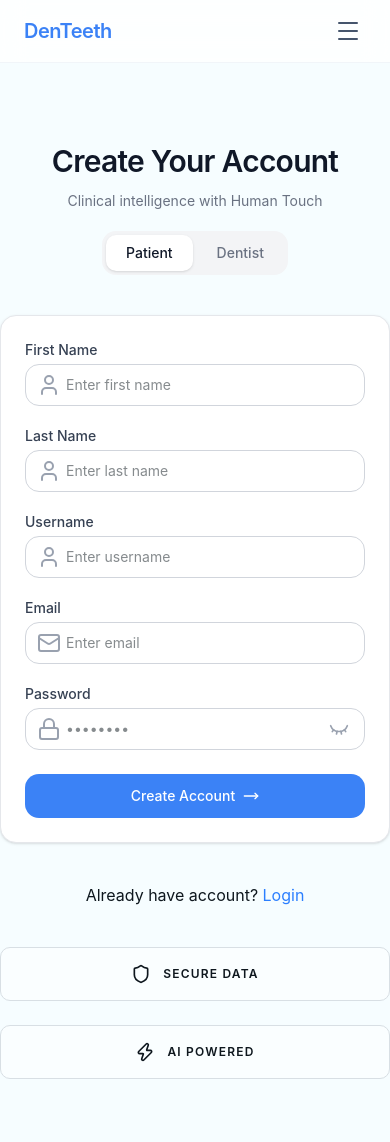
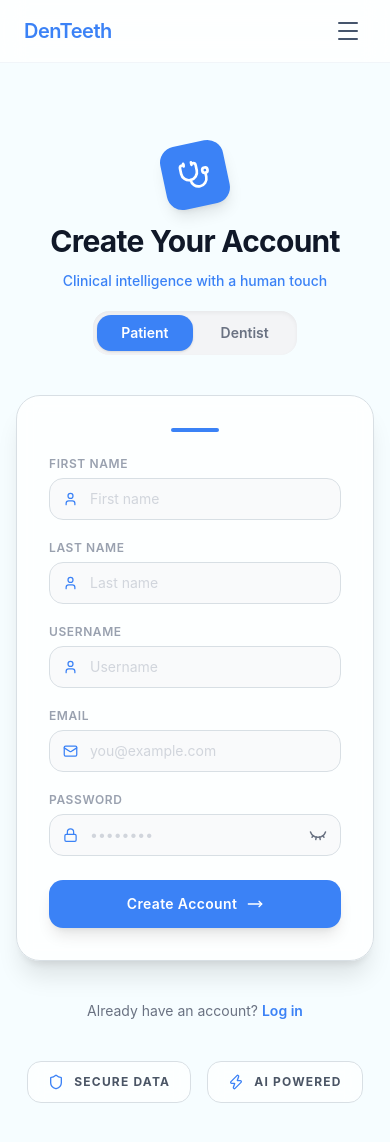
Before and after one commit to phanreach/frontend-DenTeeth, a React (Vite) app: page /sign-up in a window 390 px wide. Shown: the top 1142 px of the page. Built offline with nearby package versions, Linux system fonts and the light colour scheme.

Commit message:
fix: design auth form

```diff
--- a/src/auth/login.tsx
+++ b/src/auth/login.tsx
@@ -1,12 +1,25 @@
 import { useState } from "react";
-import { Eye, EyeClosed, Lock, Shield, User, Zap } from "lucide-react";
+import {
+  Eye,
+  EyeClosed,
+  Lock,
+  Shield,
+  User,
+  Zap,
+  MoveRight,
+  Stethoscope,
+} from "lucide-react";
+
 import Navbar from "../components/nav-bar";
 import useLogin from "../components/hook/auth/use-login";
+
 import { zodResolver } from "@hookform/resolvers/zod";
+
 import {
   loginSchema,
   type LoginSchema,
 } from "../components/lib/schema/login-schema";
+
 import { useForm } from "react-hook-form";
 
 export default function Login() {
@@ -33,91 +46,159 @@ export default function Login() {
   return (
     <div>
       <Navbar />
-      <div className="max-w-xl mx-auto space-y-10 py-20">
+
+      <div className="max-w-xl mx-auto space-y-10 py-20 px-4">
         {/* Header */}
         <div className="text-center space-y-3">
-          <h1 className="font-semibold text-3xl tracking-tight text-gray-900">
+          <div className="flex justify-center mb-4">
+            <div className="w-16 h-16 rounded-2xl bg-primary flex items-center justify-center shadow-lg rotate-6 transition-all duration-500 ease-in-out">
+              <span className="text-white text-2xl flex items-center justify-center">
+                <Stethoscope className="w-8 h-8" />
+              </span>
+            </div>
+          </div>
+
+          <h1 className="font-bold text-3xl tracking-tight text-gray-900">
             Welcome Back
           </h1>
-          <p className="text-gray-500 text-sm">
-            Clinical intelligence with Human Touch
+
+          <p className="text-sm font-medium text-primary transition-all duration-500">
+            Clinical intelligence with a human touch
           </p>
         </div>
 
-        {/* Form Card */}
-        <div className="bg-white border border-gray-200 shadow-sm rounded-2xl p-6 space-y-5">
-          <form onSubmit={handleSubmit(onSubmit)}>
+        {/* Form */}
+        <form
+          onSubmit={handleSubmit(onSubmit)}
+          className="bg-white/80 backdrop-blur-sm border shadow-xl rounded-3xl p-8 space-y-6 transition-all duration-500"
+        >
+          <div className="h-1 w-12 rounded-full mx-auto bg-primary transition-all duration-500" />
+
           {/* Username */}
-            <div>
-              <label className="text-sm font-medium text-gray-700 mb-1 block">
+          <div className="group">
+            <label className="text-xs font-semibold text-gray-400 uppercase tracking-wider mb-1.5 block">
               Username
             </label>
+
             <div className="relative">
-                <User className="absolute left-3 top-1/2 -translate-y-1/2 text-gray-400" />
+              <User
+                size={15}
+                className="absolute left-3.5 top-1/2 -translate-y-1/2 text-primary transition-colors duration-300"
+              />
+
               <input
                 type="text"
                 placeholder="john_doe"
                 {...register("username")}
-                  className="w-full border border-gray-300 rounded-xl py-2.5 pl-10 pr-3 text-sm focus:ring-2 focus:ring-blue-500 focus:border-blue-500 outline-none transition"
+                className="w-full bg-gray-50 border rounded-xl py-2.5 pl-10 pr-3 text-sm outline-none transition-all duration-300 placeholder:text-gray-300 focus:border-primary"
               />
+            </div>
+
             {errors.username && (
-                  <p className="text-red-500 text-sm mt-1">
+              <p className="text-red-400 text-xs mt-1.5">
                 {errors.username.message}
               </p>
             )}
           </div>
-            </div>
 
-            <div>
-              <div className="flex items-center justify-between mb-1">
-                <label className="text-sm font-medium text-gray-700">
+          {/* Password */}
+          <div className="group">
+            <div className="flex items-center justify-between mb-1.5">
+              <label className="text-xs font-semibold text-gray-400 uppercase tracking-wider">
                 Password
               </label>
+
               <a
                 href="/forgot-password"
-                  className="text-xs text-blue-500 hover:underline"
+                className="text-xs font-medium text-primary hover:underline underline-offset-2"
               >
                 Forgot password?
               </a>
             </div>
-              <div className="relative mb-2">
-                <Lock className="absolute left-3 top-1/2 -translate-y-1/2 text-gray-400" />
+
+            <div className="relative">
+              <Lock
+                size={15}
+                className="absolute left-3.5 top-1/2 -translate-y-1/2 text-primary transition-colors duration-300"
+              />
+
               <input
                 type={showPassword ? "text" : "password"}
                 placeholder="••••••••"
                 {...register("password")}
-                  className="w-full border border-gray-300 rounded-xl py-2.5 pl-10 pr-10 text-sm focus:ring-2 focus:ring-blue-500 focus:border-blue-500 outline-none transition"
+                className="w-full bg-gray-50 border rounded-xl py-2.5 pl-10 pr-11 text-sm outline-none transition-all duration-300 placeholder:text-gray-300 focus:border-primary"
               />
+
+              <button
+                type="button"
+                className="absolute right-3.5 top-1/2 -translate-y-1/2 text-gray-500 transition-colors duration-300"
+                onClick={() => setShowPassword((prev) => !prev)}
+              >
+                {showPassword ? <Eye size={18} /> : <EyeClosed size={18} />}
+              </button>
+            </div>
+
             {errors.password && (
-                  <p className="text-red-500 text-sm mt-1">
+              <p className="text-red-400 text-xs mt-1.5">
                 {errors.password.message}
               </p>
             )}
-                <button
-                  type="button"
-                  className="absolute right-4 top-1/2 transform -translate-y-1/2 text-gray-400 hover:text-gray-700 focus:outline-none"
-                  onClick={() => setShowPassword((prev) => !prev)}
-                >
-                  {showPassword ? <Eye size={20} /> : <EyeClosed size={20} />}
-                </button>
-              </div>
           </div>
 
+          {/* Submit */}
           <button
             type="submit"
-              className="w-full bg-blue-600 hover:bg-blue-700 text-white font-medium text-sm py-2.5 rounded-xl transition-all duration-200"
+            disabled={loginMutation.isPending}
+            className="w-full py-3.5 rounded-xl flex items-center justify-center gap-2.5 text-white font-semibold text-sm tracking-wide shadow-lg hover:shadow-xl active:scale-[0.98] transition-all duration-300 disabled:opacity-60 disabled:cursor-not-allowed bg-primary"
           >
+            {loginMutation.isPending ? (
+              <>
+                <svg
+                  className="animate-spin h-4 w-4 text-white"
+                  xmlns="http://www.w3.org/2000/svg"
+                  fill="none"
+                  viewBox="0 0 24 24"
+                >
+                  <circle
+                    className="opacity-25"
+                    cx="12"
+                    cy="12"
+                    r="10"
+                    stroke="currentColor"
+                    strokeWidth="4"
+                  />
+                  <path
+                    className="opacity-75"
+                    fill="currentColor"
+                    d="M4 12a8 8 0 018-8v8z"
+                  />
+                </svg>
+                Signing in...
+              </>
+            ) : (
+              <>
                 Sign In
+                <MoveRight className="w-4 h-4" />
+              </>
+            )}
           </button>
-          </form>
+
+          {/* Divider */}
           <div className="flex items-center gap-3">
             <div className="flex-1 h-px bg-gray-200" />
-            <span className="text-xs text-gray-400 font-medium">OR</span>
+
+            <span className="text-xs text-gray-400 font-medium uppercase tracking-widest">
+              OR
+            </span>
+
             <div className="flex-1 h-px bg-gray-200" />
           </div>
 
           {/* Google Login */}
-          <button className="w-full flex items-center justify-center gap-3 border border-gray-300 rounded-xl py-2.5 text-sm font-medium text-gray-700 hover:bg-gray-50 transition-all duration-200">
+          <button
+            type="button"
+            className="w-full flex items-center justify-center gap-3 border bg-white hover:bg-gray-50 rounded-xl py-3 text-sm font-medium text-gray-700 transition-all duration-300"
+          >
             <svg className="w-4 h-4" viewBox="0 0 24 24">
               <path
                 fill="#4285F4"
@@ -138,34 +219,38 @@ export default function Login() {
             </svg>
             Continue with Google
           </button>
+        </form>
+
+        {/* Footer */}
+        <div className="text-center text-sm text-gray-500">
+          Don't have an account?{" "}
+          <a
+            href="/sign-up"
+            className="font-semibold text-primary hover:underline underline-offset-2 transition-colors duration-300"
+          >
+            Sign up
+          </a>
         </div>
 
-        <div className="text-center">
-          <p className="text-sm text-gray-500">
-            Don't have an account?{" "}
-            <a href="/sign-up" className="text-blue-500 hover:underline">
-              Sign up
-            </a>
-          </p>
-        </div>
-
-        <div className="flex flex-wrap justify-center gap-6">
+        {/* Badges */}
+        <div className="flex flex-wrap justify-center gap-4">
           {[
             {
-              icon: <Shield className="text-success w-5 h-5" />,
-              label: "SECURE DATA",
+              icon: <Shield className="w-4 h-4" />,
+              label: "Secure Data",
             },
             {
-              icon: <Zap className="text-success w-5 h-5" />,
-              label: "AI POWERED",
+              icon: <Zap className="w-4 h-4" />,
+              label: "AI Powered",
             },
           ].map(({ icon, label }) => (
             <div
               key={label}
-              className="flex items-center gap-3 p-4 bg-white/50 rounded-lg border justify-center w-full md:w-auto md:min-w-48"
+              className="flex items-center gap-2.5 px-5 py-3 bg-white/70 backdrop-blur-sm rounded-xl border transition-all duration-500 text-primary"
             >
               {icon}
-              <span className="text-xs font-semibold tracking-widest uppercase">
+
+              <span className="text-xs font-bold tracking-widest uppercase text-gray-600">
                 {label}
               </span>
             </div>
--- a/src/auth/signup.tsx
+++ b/src/auth/signup.tsx
@@ -8,6 +8,7 @@ import {
   MoveRight,
   Eye,
   EyeClosed,
+  Stethoscope,
 } from "lucide-react";
 
 import Navbar from "../components/nav-bar";
@@ -43,28 +44,44 @@ export default function SignUp() {
     }
   };
 
+  const isDentist = role === "DENTIST";
+
   return (
     <div>
       <Navbar />
 
-      <div className="max-w-xl mx-auto space-y-10 py-20">
+      <div className="max-w-xl mx-auto space-y-10 py-20 px-4">
         <div className="text-center space-y-3">
-          <h1 className="font-semibold text-3xl tracking-tight text-gray-900">
+          <div className="flex justify-center mb-4">
+            <div
+              className={`w-16 h-16 rounded-2xl bg-primary flex items-center justify-center shadow-lg transition-all duration-500 ease-in-out ${
+                isDentist ? "rotate-12" : "-rotate-12"
+              }`}
+            >
+              <span className="text-white text-2xl flex items-center justify-center">
+                {isDentist ? "🦷" : <Stethoscope className="w-8 h-8" />}
+              </span>
+            </div>
+          </div>
+
+          <h1 className="font-bold text-3xl tracking-tight text-gray-900">
             Create Your Account
           </h1>
 
-          <p className="text-gray-500 text-sm">
-            Clinical intelligence with Human Touch
+          <p className="text-sm font-medium transition-all duration-500 text-primary">
+            {isDentist
+              ? "Join as a dental professional"
+              : "Clinical intelligence with a human touch"}
           </p>
 
           <div className="flex justify-center pt-2">
-            <div className="bg-gray-100 p-1 rounded-xl flex gap-1">
+            <div className="bg-gray-100 p-1 rounded-2xl flex gap-1 shadow-inner">
               <button
                 type="button"
                 onClick={() => setRole("PATIENT")}
-                className={`px-5 py-2 text-sm rounded-lg font-medium transition-all duration-200 ${
-                  role === "PATIENT"
-                    ? "bg-white shadow-sm text-gray-900"
+                className={`px-6 py-2 text-sm rounded-xl font-semibold transition-all duration-300 ${
+                  !isDentist
+                    ? "bg-primary text-white shadow-sm"
                     : "text-gray-500 hover:text-gray-700"
                 }`}
               >
@@ -74,9 +91,9 @@ export default function SignUp() {
               <button
                 type="button"
                 onClick={() => setRole("DENTIST")}
-                className={`px-5 py-2 text-sm rounded-lg font-medium transition-all duration-200 ${
-                  role === "DENTIST"
-                    ? "bg-white shadow-sm text-gray-900"
+                className={`px-6 py-2 text-sm rounded-xl font-semibold transition-all duration-300 ${
+                  isDentist
+                    ? "bg-primary text-white shadow-sm"
                     : "text-gray-500 hover:text-gray-700"
                 }`}
               >
@@ -88,124 +105,129 @@ export default function SignUp() {
 
         <form
           onSubmit={handleSubmit(onSubmit)}
-          className="bg-white border border-gray-200 shadow-sm rounded-2xl p-6 space-y-6"
+          className="bg-white/80 backdrop-blur-sm border shadow-xl rounded-3xl p-8 space-y-6 transition-all duration-500"
         >
+          <div
+            className={`h-1 rounded-full mx-auto transition-all duration-500 ${
+              isDentist ? "w-20 bg-primary" : "w-12 bg-primary"
+            }`}
+          />
+
           <div className="grid grid-cols-1 md:grid-cols-2 gap-5">
-            <div>
-              <label className="text-sm font-medium text-gray-700 mb-1 block">
+            <div className="group">
+              <label className="text-xs font-semibold text-gray-400 uppercase tracking-wider mb-1.5 block">
                 First Name
               </label>
-
               <div className="relative">
-                <User className="absolute left-3 top-1/2 -translate-y-1/2 text-gray-400" />
-
+                <User
+                  size={15}
+                  className="absolute left-3.5 top-1/2 -translate-y-1/2 transition-colors duration-300 text-primary"
+                />
                 <input
                   {...register("firstName")}
-                  placeholder="Enter first name"
-                  className="w-full border border-gray-300 rounded-xl py-2.5 pl-10 pr-3 text-sm focus:ring-2 focus:ring-blue-500 outline-none"
+                  placeholder="First name"
+                  className="w-full bg-gray-50 border rounded-xl py-2.5 pl-10 pr-3 text-sm outline-none transition-all duration-300 placeholder:text-gray-300 focus:border-primary"
                 />
               </div>
-
               {errors.firstName && (
-                <p className="text-red-500 text-sm mt-1">
+                <p className="text-red-400 text-xs mt-1.5">
                   {errors.firstName.message}
                 </p>
               )}
             </div>
 
-            <div>
-              <label className="text-sm font-medium text-gray-700 mb-1 block">
+            <div className="group">
+              <label className="text-xs font-semibold text-gray-400 uppercase tracking-wider mb-1.5 block">
                 Last Name
               </label>
-
               <div className="relative">
-                <User className="absolute left-3 top-1/2 -translate-y-1/2 text-gray-400" />
-
+                <User
+                  size={15}
+                  className="absolute left-3.5 top-1/2 -translate-y-1/2 transition-colors duration-300 text-primary"
+                />
                 <input
                   {...register("lastName")}
-                  placeholder="Enter last name"
-                  className="w-full border border-gray-300 rounded-xl py-2.5 pl-10 pr-3 text-sm focus:ring-2 focus:ring-blue-500 outline-none"
+                  placeholder="Last name"
+                  className="w-full bg-gray-50 border rounded-xl py-2.5 pl-10 pr-3 text-sm outline-none transition-all duration-300 placeholder:text-gray-300 focus:border-primary"
                 />
               </div>
-
               {errors.lastName && (
-                <p className="text-red-500 text-sm mt-1">
+                <p className="text-red-400 text-xs mt-1.5">
                   {errors.lastName.message}
                 </p>
               )}
             </div>
 
-            <div>
-              <label className="text-sm font-medium text-gray-700 mb-1 block">
+            <div className="group">
+              <label className="text-xs font-semibold text-gray-400 uppercase tracking-wider mb-1.5 block">
                 Username
               </label>
-
               <div className="relative">
-                <User className="absolute left-3 top-1/2 -translate-y-1/2 text-gray-400" />
-
+                <User
+                  size={15}
+                  className="absolute left-3.5 top-1/2 -translate-y-1/2 transition-colors duration-300 text-primary"
+                />
                 <input
                   {...register("username")}
-                  placeholder="Enter username"
-                  className="w-full border border-gray-300 rounded-xl py-2.5 pl-10 pr-3 text-sm focus:ring-2 focus:ring-blue-500 outline-none"
+                  placeholder="Username"
+                  className="w-full bg-gray-50 border rounded-xl py-2.5 pl-10 pr-3 text-sm outline-none transition-all duration-300 placeholder:text-gray-300 focus:border-primary"
                 />
               </div>
-
               {errors.username && (
-                <p className="text-red-500 text-sm mt-1">
+                <p className="text-red-400 text-xs mt-1.5">
                   {errors.username.message}
                 </p>
               )}
             </div>
 
-            <div>
-              <label className="text-sm font-medium text-gray-700 mb-1 block">
+            <div className="group">
+              <label className="text-xs font-semibold text-gray-400 uppercase tracking-wider mb-1.5 block">
                 Email
               </label>
-
               <div className="relative">
-                <Mail className="absolute left-3 top-1/2 -translate-y-1/2 text-gray-400" />
-
+                <Mail
+                  size={15}
+                  className="absolute left-3.5 top-1/2 -translate-y-1/2 transition-colors duration-300 text-primary"
+                />
                 <input
                   type="email"
                   {...register("email")}
-                  placeholder="Enter email"
-                  className="w-full border border-gray-300 rounded-xl py-2.5 pl-10 pr-3 text-sm focus:ring-2 focus:ring-blue-500 outline-none"
+                  placeholder="you@example.com"
+                  className="w-full bg-gray-50 border rounded-xl py-2.5 pl-10 pr-3 text-sm outline-none transition-all duration-300 placeholder:text-gray-300 focus:border-primary"
                 />
               </div>
-
               {errors.email && (
-                <p className="text-red-500 text-sm mt-1">
+                <p className="text-red-400 text-xs mt-1.5">
                   {errors.email.message}
                 </p>
               )}
             </div>
 
-            <div className="md:col-span-2">
-              <label className="text-sm font-medium text-gray-700 mb-1 block">
+            <div className="md:col-span-2 group">
+              <label className="text-xs font-semibold text-gray-400 uppercase tracking-wider mb-1.5 block">
                 Password
               </label>
-
               <div className="relative">
-                <Lock className="absolute left-3 top-1/2 -translate-y-1/2 text-gray-400" />
-
+                <Lock
+                  size={15}
+                  className="absolute left-3.5 top-1/2 -translate-y-1/2 transition-colors duration-300 text-primary"
+                />
                 <input
                   type={showPassword ? "text" : "password"}
                   {...register("password")}
                   placeholder="••••••••"
-                  className="w-full border border-gray-300 rounded-xl py-2.5 pl-10 pr-10 text-sm focus:ring-2 focus:ring-blue-500 outline-none"
+                  className="w-full bg-gray-50 border rounded-xl py-2.5 pl-10 pr-11 text-sm outline-none transition-all duration-300 placeholder:text-gray-300 focus:border-primary"
                 />
-
                 <button
                   type="button"
-                  className="absolute right-4 top-1/2 -translate-y-1/2 text-gray-400"
+                  className="absolute right-3.5 top-1/2 -translate-y-1/2 transition-colors duration-300 text-gray-500"
                   onClick={() => setShowPassword((prev) => !prev)}
                 >
-                  {showPassword ? <Eye size={20} /> : <EyeClosed size={20} />}
+                  {showPassword ? <Eye size={18} /> : <EyeClosed size={18} />}
                 </button>
               </div>
-
               {errors.password && (
-                <p className="text-red-500 text-sm mt-1">
+                <p className="text-red-400 text-xs mt-1.5">
                   {errors.password.message}
                 </p>
               )}
@@ -215,41 +237,62 @@ export default function SignUp() {
           <button
             type="submit"
             disabled={signup.isPending}
-            className="w-full bg-primary py-3 rounded-xl flex items-center justify-center gap-2 text-white font-medium text-sm hover:opacity-90"
+            className="w-full py-3.5 rounded-xl flex items-center justify-center gap-2.5 text-white font-semibold text-sm tracking-wide shadow-lg hover:shadow-xl active:scale-[0.98] transition-all duration-300 disabled:opacity-60 disabled:cursor-not-allowed bg-primary"
           >
-            {signup.isPending ? "Creating..." : "Create Account"}
-
-            <MoveRight className="w-4 h-4" />
+            {signup.isPending ? (
+              <>
+                <svg
+                  className="animate-spin h-4 w-4 text-white"
+                  xmlns="http://www.w3.org/2000/svg"
+                  fill="none"
+                  viewBox="0 0 24 24"
+                >
+                  <circle
+                    className="opacity-25"
+                    cx="12"
+                    cy="12"
+                    r="10"
+                    stroke="currentColor"
+                    strokeWidth="4"
+                  />
+                  <path
+                    className="opacity-75"
+                    fill="currentColor"
+                    d="M4 12a8 8 0 018-8v8z"
+                  />
+                </svg>
+                Creating account...
+              </>
+            ) : (
+              <>
+                Create Account
+                <MoveRight className="w-4 h-4" />
+              </>
+            )}
           </button>
         </form>
 
-        <div className="text-center">
-          <p>
-            Already have account?{" "}
-            <a href="/login" className="text-blue-500 hover:underline">
-              Login
-            </a>
-          </p>
+        <div className="text-center text-sm text-gray-500">
+          Already have an account?{" "}
+          <a
+            href="/login"
+            className="font-semibold transition-colors duration-300 hover:underline underline-offset-2 text-primary"
+          >
+            Log in
+          </a>
         </div>
 
-        <div className="flex flex-wrap justify-center gap-6">
+        <div className="flex flex-wrap justify-center gap-4">
           {[
-            {
-              icon: <Shield className="text-success w-5 h-5" />,
-              label: "SECURE DATA",
-            },
-            {
-              icon: <Zap className="text-success w-5 h-5" />,
-              label: "AI POWERED",
-            },
+            { icon: <Shield className="w-4 h-4" />, label: "Secure Data" },
+            { icon: <Zap className="w-4 h-4" />, label: "AI Powered" },
           ].map(({ icon, label }) => (
             <div
               key={label}
-              className="flex items-center gap-3 p-4 bg-white/50 rounded-lg border justify-center w-full md:w-auto md:min-w-48"
+              className="flex items-center gap-2.5 px-5 py-3 bg-white/70 backdrop-blur-sm rounded-xl border transition-all duration-500 text-primary"
             >
               {icon}
-
-              <span className="text-xs font-semibold tracking-widest uppercase">
+              <span className="text-xs font-bold tracking-widest uppercase text-gray-600">
                 {label}
               </span>
             </div>
```
Lines whose indentation alone changed are shown as unchanged.
